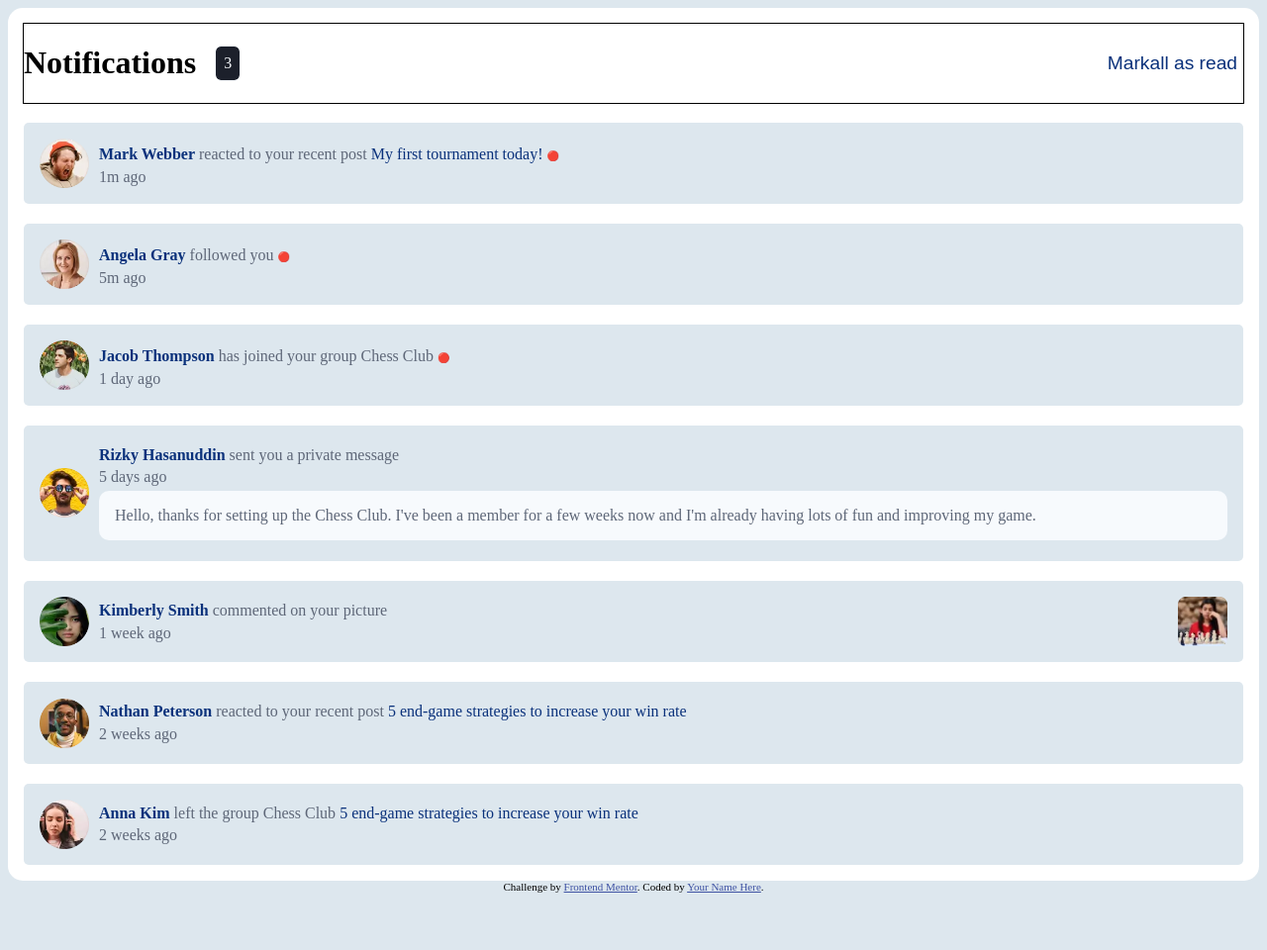
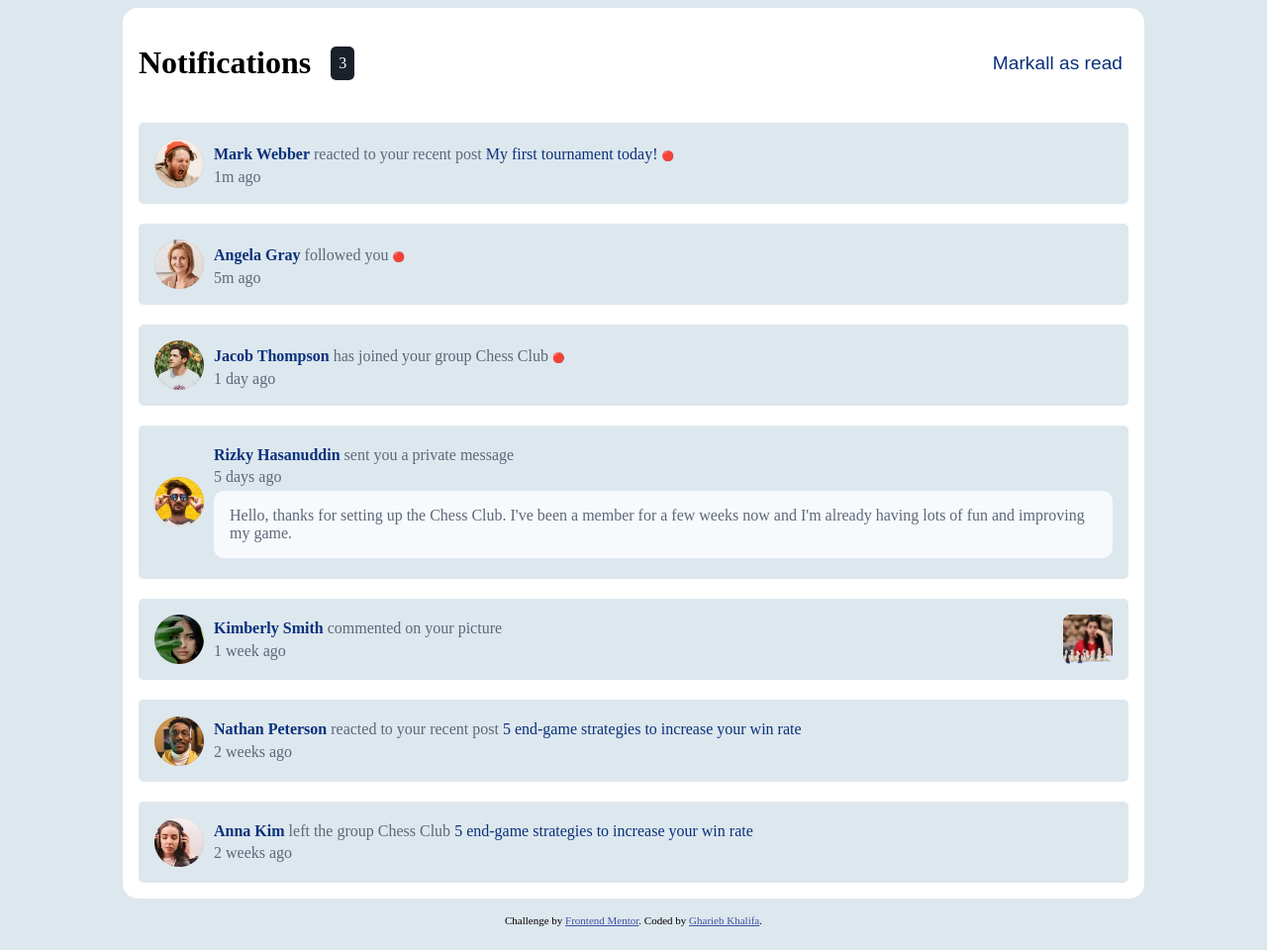
Before and after one commit to blacksnowsoon/notifications-page-main, a plain HTML site: page index.html in a window 1280 px wide. Shown: the whole page at 99% size. Before the commit the page ends 910 px from the top, so only its background shows below. Drawn offline with Linux system fonts and the light colour scheme.

Commit message:
change the read me file

```diff
--- a/index.html
+++ b/index.html
@@ -111,7 +111,7 @@
   </main>
   <div class="attribution">
     Challenge by <a href="https://www.frontendmentor.io?ref=challenge" target="_blank">Frontend Mentor</a>.
-    Coded by <a href="#">Your Name Here</a>.
+    Coded by <a href="https://github.com/blacksnowsoon">Gharieb Khalifa</a>.
   </div>
 </body>
 </html>
--- a/style.css
+++ b/style.css
@@ -15,7 +15,7 @@
 }
 .notifications-container {
   background: var(--White);
-  max-width: 1440px;
+  max-width: 1000px;
   margin: 0 auto;
   border-radius: 15px;
   padding: 1rem;
@@ -35,7 +35,6 @@
   align-items: center;
   justify-content: space-between;
   gap: 10px;
-  outline: 1px solid;
 }
 .header > div {
   display: flex;
@@ -51,6 +50,7 @@
   color: var(--Blue);
   font-size: 1.2em;
   font-weight: 500;
+  cursor: pointer;
 }
 .message {
   background: var(--Light-grayish-blue-2);
@@ -86,8 +86,10 @@
   padding: 1em;
   background: var(--Very-light-grayish-blue);
   border-radius: 10px;
-
+  cursor: pointer;
 }
 .hide {display: none;}
-.attribution { font-size: 11px; text-align: center; }
+.attribution {
+  padding: 1rem;
+  font-size: 11px; text-align: center; }
     .attribution a { color: hsl(228, 45%, 44%); }
```
Also changed, not shown: screenshot/Screenshot Frontend Mentor Notifications page.png (added), 2 other files.
